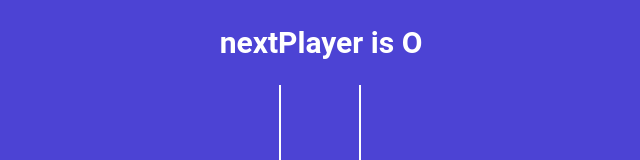
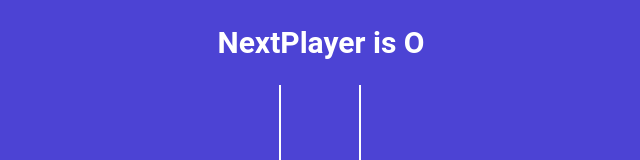
Before and after one commit to NikitaVishwakarma0322/tictactoe-game, a React (Vite) app: page / in a window 1280 px wide. Shown: the top 160 px of the page, without its empty margins (319-959 px from the left). Built offline with nearby package versions, Linux system fonts and the light colour scheme.

Commit message:
We add next player and winner message

```diff
--- a/src/App.jsx
+++ b/src/App.jsx
@@ -11,7 +11,7 @@ function App() {
   const nextPlayer = isXNext ? 'X' : 'O';
   const statusMessage = winner
     ? `Winner is ${winner}`
-    : `nextPlayer is ${nextPlayer}`;
+    : `NextPlayer is ${nextPlayer}`;
 
   console.log(winner);
 
```
